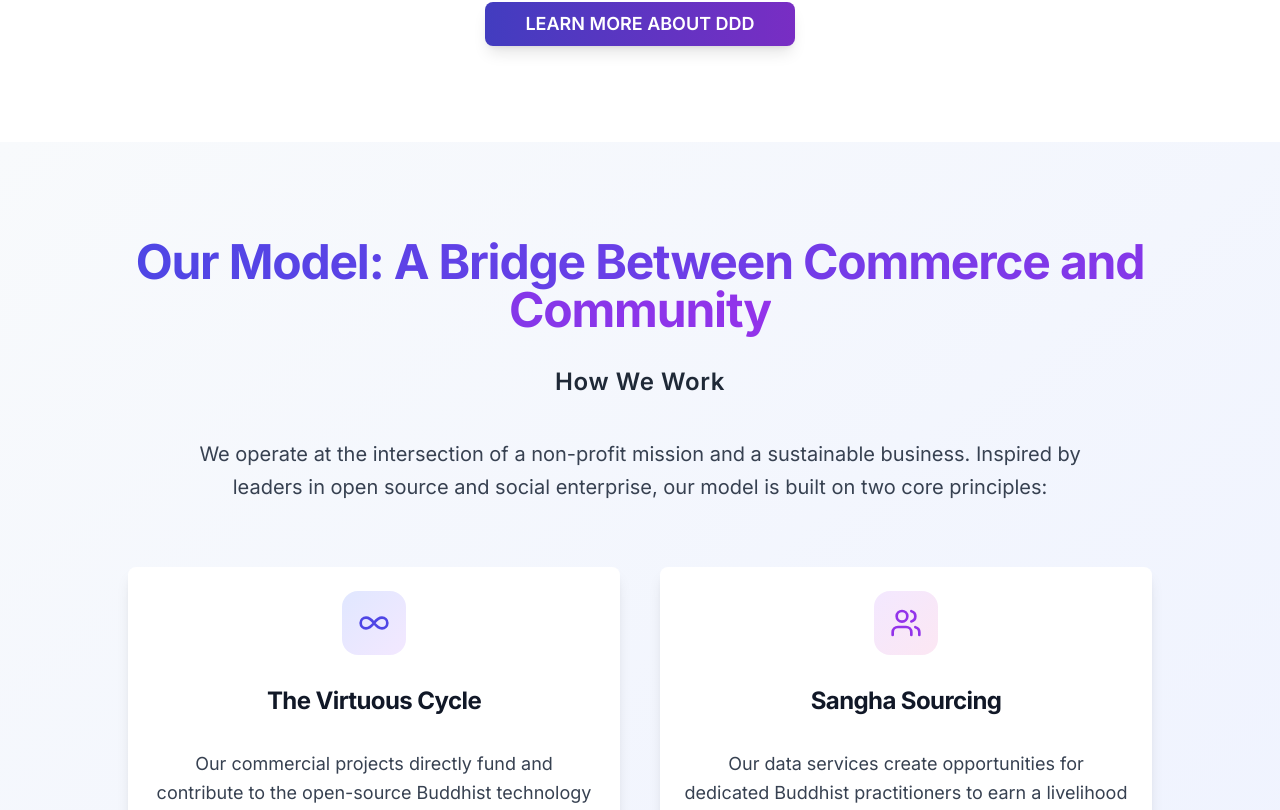
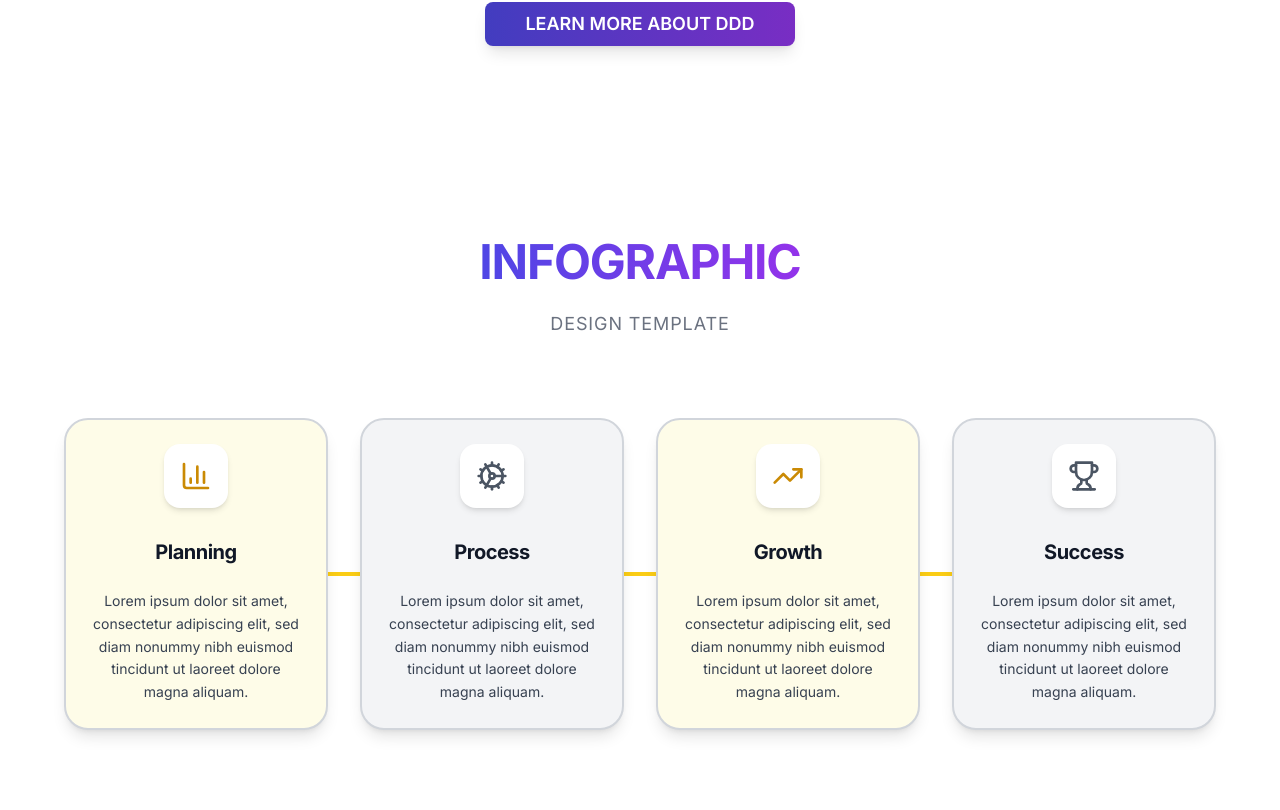
Before and after one commit to OpenPecha/Dharmaduta.in, a React (Vite) app: page / in a window 1280 px wide. Shown: the part 1690-2500 px from the top of the page. Built offline with nearby package versions, Linux system fonts and the light colour scheme.

Commit message:
Add infographic section with zoom-out animation
Added a new section with four points, styled according to the provided image, and implemented a zoom-out animation for each point.

```diff
--- /dev/null
+++ b/src/components/InfographicSection.tsx
@@ -0,0 +1,89 @@
+
+import { Card, CardContent, CardHeader, CardTitle } from "@/components/ui/card";
+import { BarChart3, Cog, TrendingUp, Trophy } from "lucide-react";
+
+const InfographicSection = () => {
+  const steps = [
+    {
+      icon: BarChart3,
+      title: "Planning",
+      description: "Lorem ipsum dolor sit amet, consectetur adipiscing elit, sed diam nonummy nibh euismod tincidunt ut laoreet dolore magna aliquam.",
+      bgColor: "bg-yellow-50",
+      iconColor: "text-yellow-600"
+    },
+    {
+      icon: Cog,
+      title: "Process",
+      description: "Lorem ipsum dolor sit amet, consectetur adipiscing elit, sed diam nonummy nibh euismod tincidunt ut laoreet dolore magna aliquam.",
+      bgColor: "bg-gray-100",
+      iconColor: "text-gray-600"
+    },
+    {
+      icon: TrendingUp,
+      title: "Growth",
+      description: "Lorem ipsum dolor sit amet, consectetur adipiscing elit, sed diam nonummy nibh euismod tincidunt ut laoreet dolore magna aliquam.",
+      bgColor: "bg-yellow-50",
+      iconColor: "text-yellow-600"
+    },
+    {
+      icon: Trophy,
+      title: "Success",
+      description: "Lorem ipsum dolor sit amet, consectetur adipiscing elit, sed diam nonummy nibh euismod tincidunt ut laoreet dolore magna aliquam.",
+      bgColor: "bg-gray-100",
+      iconColor: "text-gray-600"
+    }
+  ];
+
+  return (
+    <section className="py-24 bg-white font-inter">
+      <div className="container mx-auto px-6">
+        <div className="max-w-6xl mx-auto">
+          <div className="text-center mb-20">
+            <h3 className="text-4xl md:text-5xl font-bold mb-6 tracking-tight">
+              <span className="bg-gradient-to-r from-indigo-600 to-purple-600 bg-clip-text text-transparent">INFOGRAPHIC</span>
+            </h3>
+            <p className="text-lg text-gray-500 uppercase tracking-wider">DESIGN TEMPLATE</p>
+          </div>
+
+          <div className="relative">
+            {/* Connecting Line */}
+            <div className="absolute top-1/2 left-0 right-0 h-1 bg-gradient-to-r from-yellow-400 via-yellow-400 to-yellow-400 transform -translate-y-1/2 hidden lg:block"></div>
+
+            {/* Yellow Dots */}
+            <div className="absolute top-1/2 left-0 w-6 h-6 bg-yellow-400 rounded-full transform -translate-y-1/2 hidden lg:block"></div>
+            <div className="absolute top-1/2 right-0 w-6 h-6 bg-yellow-400 rounded-full transform -translate-y-1/2 hidden lg:block"></div>
+
+            <div className="grid md:grid-cols-2 lg:grid-cols-4 gap-8 relative z-10">
+              {steps.map((step, index) => (
+                <Card
+                  key={step.title}
+                  className={`border-2 border-gray-300 shadow-lg transition-all duration-500 transform hover:scale-110 ${step.bgColor} text-center animate-[scale-in_0.6s_ease-out] rounded-3xl`}
+                  style={{
+                    animationDelay: `${index * 0.2}s`,
+                    animationFillMode: 'both'
+                  }}
+                >
+                  <CardHeader className="pb-6">
+                    <div className="w-16 h-16 mx-auto mb-6 bg-white rounded-2xl flex items-center justify-center shadow-md">
+                      <step.icon className={`w-8 h-8 ${step.iconColor}`} />
+                    </div>
+                    <CardTitle className="text-xl font-bold text-gray-900 mb-4 tracking-tight">
+                      {step.title}
+                    </CardTitle>
+                  </CardHeader>
+                  <CardContent>
+                    <p className="text-gray-700 leading-relaxed font-normal text-sm">
+                      {step.description}
+                    </p>
+                  </CardContent>
+                </Card>
+              ))}
+            </div>
+          </div>
+        </div>
+      </div>
+    </section>
+  );
+};
+
+export default InfographicSection;
--- a/src/pages/Index.tsx
+++ b/src/pages/Index.tsx
@@ -3,6 +3,7 @@ import Header from "@/components/Header";
 import HeroSection from "@/components/HeroSection";
 import HowWeHelpSection from "@/components/HowWeHelpSection";
 import WhyChooseSection from "@/components/WhyChooseSection";
+import InfographicSection from "@/components/InfographicSection";
 import ModelSection from "@/components/ModelSection";
 import AboutSection from "@/components/AboutSection";
 import CaseStudiesSection from "@/components/CaseStudiesSection";
@@ -15,6 +16,7 @@ const Index = () => {
       <HeroSection />
       <HowWeHelpSection />
       <WhyChooseSection />
+      <InfographicSection />
       <ModelSection />
       <AboutSection />
       <CaseStudiesSection />
```
